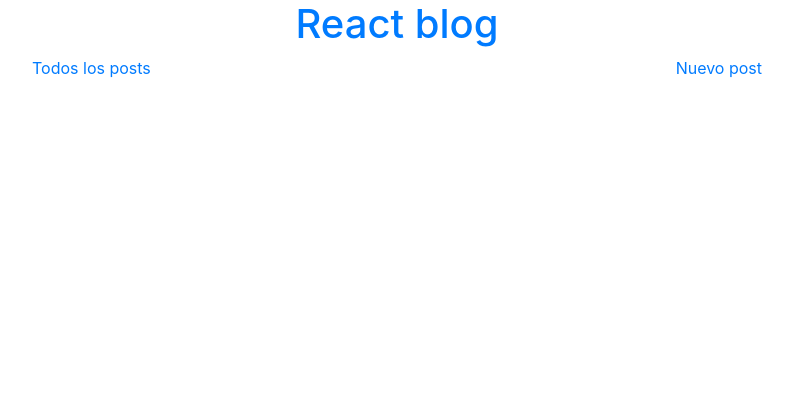
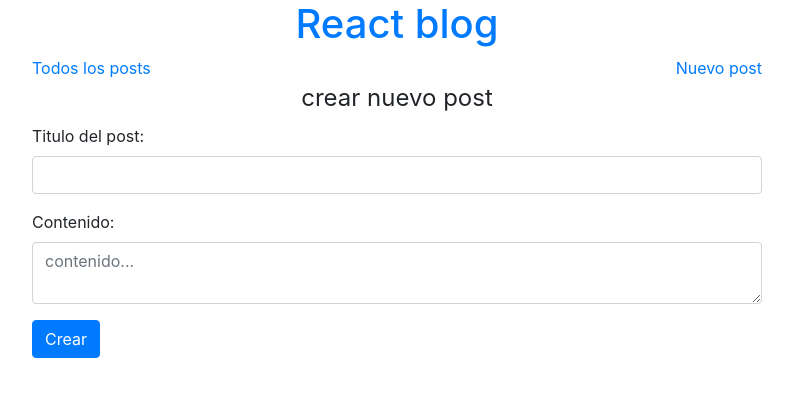
Before and after one commit to jmocana2/ejemplos-react-udemy, a React (Create React App) app in the folder crudreact/: page /crear in a window 1280 px wide. Shown: the top 396 px of the page, without its empty margins (243-1036 px from the left). Built offline with nearby package versions, Linux system fonts and the light colour scheme; no server answers.

Commit message:
CRUD post: Creating a new post

```diff
--- /dev/null
+++ b/crudreact/src/componentes/Formulario.js
@@ -0,0 +1,43 @@
+import React, { Component } from 'react';
+
+class Formularo extends Component {
+
+  tituloRef = React.createRef();
+  entradaRef = React.createRef();
+
+  crearPost = (e) => {
+    e.preventDefault();
+
+    const titulo = this.tituloRef.current.value;
+    const entrada = this.entradaRef.current.value;
+
+    const post = {
+      title: titulo,
+      body: entrada,
+      userId: 1
+    }
+
+    this.props.crearPost(post)
+
+  }
+
+
+  render() {
+    return (
+      <form onSubmit={this.crearPost} className="col-8">
+        <legend className="text-center">crear nuevo post</legend>
+        <div className="form-group">
+          <label>Titulo del post:</label>
+          <input type="text" className="form-control" ref={this.tituloRef} />
+        </div>
+        <div className="form-group">
+          <label>Contenido:</label>
+          <textarea className="form-control" placeholder="contenido..." ref={this.entradaRef}></textarea>
+        </div>
+        <button type="submit" className="btn btn-primary">Crear</button>
+      </form>
+    );
+  }
+}
+
+export default Formularo;
--- a/crudreact/src/componentes/Router.js
+++ b/crudreact/src/componentes/Router.js
@@ -6,6 +6,7 @@ import Header from './Header';
 import Navegacion from './Navegacion';
 import Posts from './Posts';
 import SinglePost from './SinglePost';
+import Formulario from './Formulario';
 
 class Router extends Component {
 
@@ -27,7 +28,7 @@ class Router extends Component {
   }
 
   borrarPost = (id) => {
-    console.log(id);
+
     axios.delete(`https://jsonplaceholder.typicode.com/posts/${id}`)
     .then((response) => {
       if(response.status === 200){
@@ -40,6 +41,24 @@ class Router extends Component {
         })
       }
     })
+  }
+
+  crearPost = (post) =>{
+
+    axios.post('https://jsonplaceholder.typicode.com/posts/', post)
+      .then((response) => {
+        if(response.status === 201){
+
+          const nuevoPost = Object.assign({}, {title: response.data.title}, {body: response.data.body}, {id: response.data.id})
+
+          console.log(response)
+
+          this.setState(prevState => ({
+            posts: [...prevState.posts, nuevoPost]
+          }))
+        }
+      })
+
   }
 
   render() {
@@ -71,6 +90,9 @@ class Router extends Component {
                   return(<SinglePost post={filtro[0]} />)
 
                 }} />
+                <Route exact path='/crear/' render={() => (
+                  <Formulario crearPost={this.crearPost} />
+                )} />
               </Switch>
             </div>
           </div>
```
